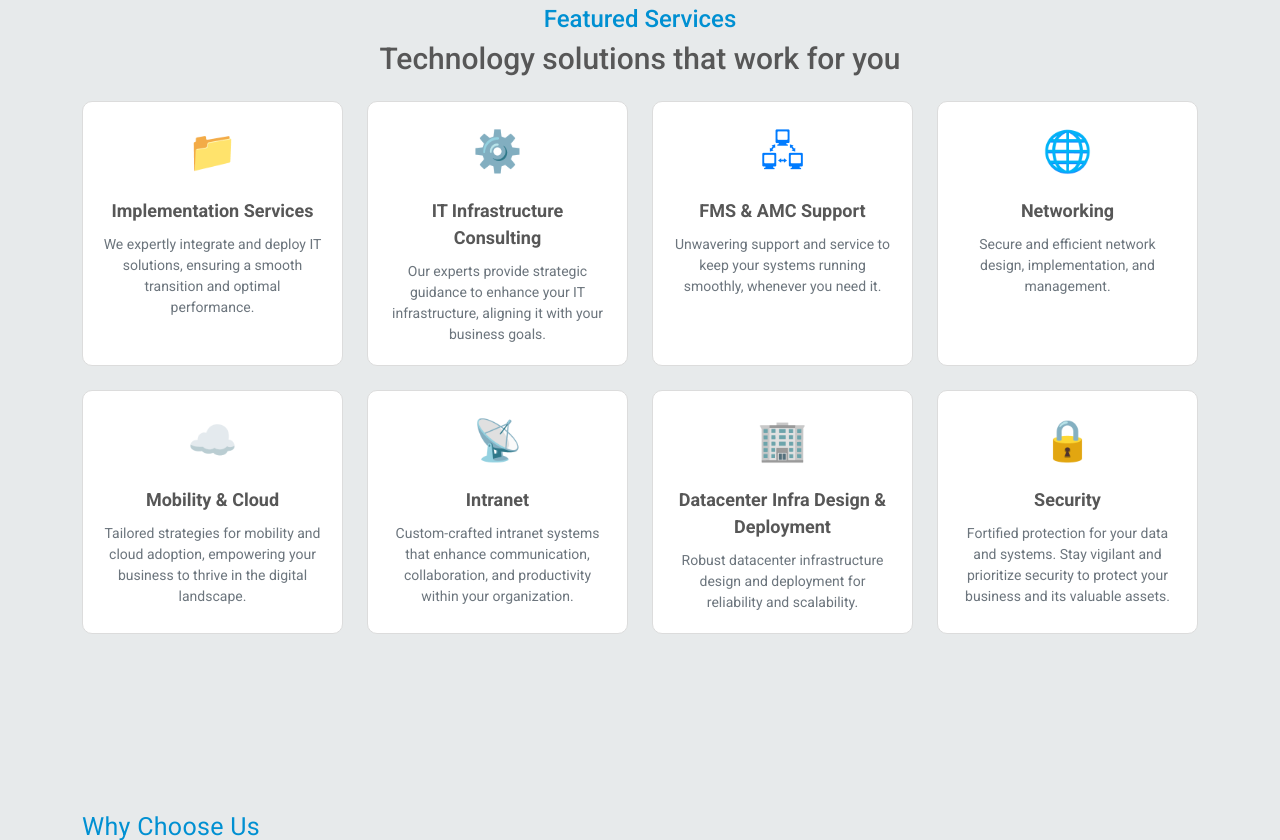
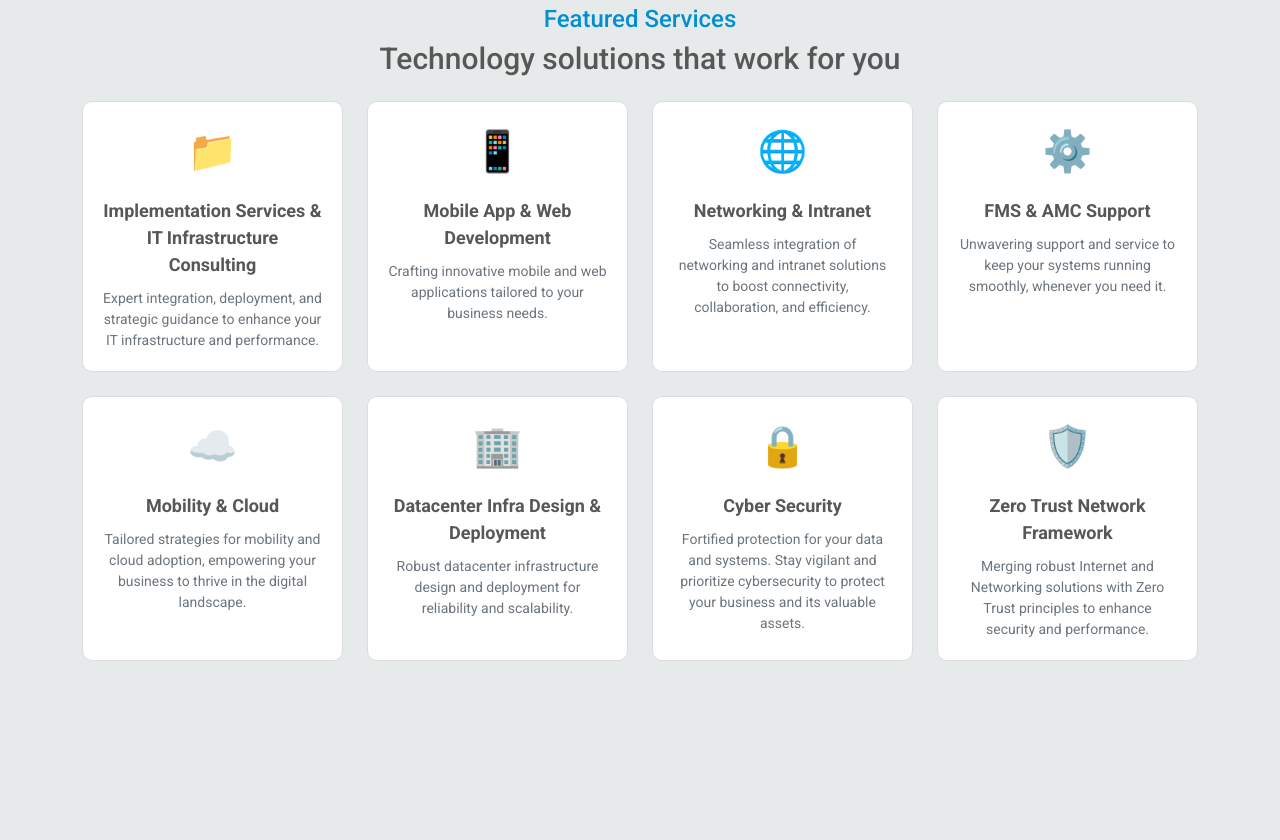
Before and after one commit to akanksha070191/GrandOrtusProduction, a Django app: page / in a window 1280 px wide. Shown: the part 1275-2115 px from the top of the page. Run offline with Django 5.2, Linux system fonts and the light colour scheme; some libraries are stand-ins or nearby versions.

Commit message:
change the service section and client

```diff
--- a/static/css/Style.css
+++ b/static/css/Style.css
@@ -758,6 +758,7 @@ h1{
 
 .feedback-card .feed_cont img {
     border-radius: 20px;
+    background-color: #000000;
 }
 
 .feed-div {
@@ -1077,6 +1078,7 @@ h1{
 .owl-carousel .item img {
     object-fit: contain;
 
+
 }
 
 .ourslider {
--- a/templates/main/index.html
+++ b/templates/main/index.html
@@ -252,103 +252,114 @@
       <h1>Technology solutions that work for you</h1>
 
       <div class="row row-cols-1 row-cols-md-2 row-cols-lg-4 g-4 py-4">
+
+        <!-- Implementation Services & IT Infrastructure Consulting -->
         <div class="col">
-          <div class="service-card" >
+          <div class="service-card">
             <div class="service-icon">📁</div>
             <div class="service-title">
-              <a href="{% url "ImplementationServices" %}">Implementation Services</a>
+              <a href="/Services/ImplementationAndConsulting.html">Implementation Services & IT Infrastructure Consulting</a>
             </div>
             <div class="service-text">
-              We expertly integrate and deploy IT solutions, ensuring a smooth transition and optimal performance.
+              Expert integration, deployment, and strategic guidance to enhance your IT infrastructure and performance.
             </div>
           </div>
         </div>
+
+        <!-- Mobile App & Web Development -->
+        <div class="col">
+          <div class="service-card">
+            <div class="service-icon">📱</div>
+            <div class="service-title">
+              <a href="/Services/MobileAndWebDevelopment.html">Mobile App & Web Development</a>
+            </div>
+            <div class="service-text">
+              Crafting innovative mobile and web applications tailored to your business needs.
+            </div>
+          </div>
+        </div>
+
+        <!-- Networking & Intranet -->
+        <div class="col">
+          <div class="service-card">
+            <div class="service-icon">🌐</div>
+            <div class="service-title">
+              <a href="/Services/NetworkingAndIntranet.html">Networking & Intranet</a>
+            </div>
+            <div class="service-text">
+              Seamless integration of networking and intranet solutions to boost connectivity, collaboration, and efficiency.
+            </div>
+          </div>
+        </div>
+
+        <!-- FMS & AMC Support -->
         <div class="col">
           <div class="service-card">
             <div class="service-icon">⚙️</div>
             <div class="service-title">
-              <a href="{% url "Infrastructure" %}">IT Infrastructure Consulting</a>
-            </div>
-            <div class="service-text">
-              Our experts provide strategic guidance to enhance your IT infrastructure, aligning it with your business
-              goals.
-            </div>
-          </div>
-        </div>
-        <div class="col">
-          <div class="service-card">
-            <div class="service-icon">🖧</div>
-            <div class="service-title">
-              <a href="{% url "FMSAndAMCSupport" %}">FMS & AMC Support</a>
+              <a href="/Services/FMSAndAMCSupport.html">FMS & AMC Support</a>
             </div>
             <div class="service-text">
               Unwavering support and service to keep your systems running smoothly, whenever you need it.
             </div>
           </div>
         </div>
-        <div class="col">
-          <div class="service-card">
-            <div class="service-icon">🌐</div>
-            <div class="service-title">
-              <a href="{% url "Networking" %}">Networking</a>
-            </div>
-            <div class="service-text">
-              Secure and efficient network design, implementation, and management.
-            </div>
-          </div>
-        </div>
+
+        <!-- Mobility & Cloud -->
         <div class="col">
           <div class="service-card">
             <div class="service-icon">☁️</div>
             <div class="service-title">
-              <a href="{% url "MobilityAndCloud" %}">Mobility & Cloud</a>
+              <a href="/Services/MobilityAndCloud.html">Mobility & Cloud</a>
             </div>
             <div class="service-text">
-              Tailored strategies for mobility and cloud adoption, empowering your business to thrive in the digital
-              landscape.
+              Tailored strategies for mobility and cloud adoption, empowering your business to thrive in the digital landscape.
             </div>
           </div>
         </div>
-        <div class="col">
-          <div class="service-card">
-            <div class="service-icon">📡</div>
-            <div class="service-title">
-              <a href="{% url "Internet" %}">Intranet</a>
-            </div>
-            <div class="service-text">
-              Custom-crafted intranet systems that enhance communication, collaboration, and productivity within your
-              organization.
-            </div>
-          </div>
-        </div>
+
+        <!-- Datacenter Infra Design & Deployment -->
         <div class="col">
           <div class="service-card">
             <div class="service-icon">🏢</div>
             <div class="service-title">
-              <a href="{% url "Datacenter" %}">Datacenter Infra Design & Deployment</a>
+              <a href="/Services/Datacenter.html">Datacenter Infra Design & Deployment</a>
             </div>
             <div class="service-text">
               Robust datacenter infrastructure design and deployment for reliability and scalability.
             </div>
           </div>
         </div>
+
+        <!-- Cyber Security -->
         <div class="col">
           <div class="service-card">
             <div class="service-icon">🔒</div>
             <div class="service-title">
-              <a href="{% url "Networking" %}">Security</a>
+              <a href="/Services/CyberSecurity.html">Cyber Security</a>
             </div>
             <div class="service-text">
-              Fortified protection for your data and systems. Stay vigilant and prioritize security to protect your
-              business and its valuable assets.
+              Fortified protection for your data and systems. Stay vigilant and prioritize cybersecurity to protect your business and its valuable assets.
             </div>
           </div>
         </div>
+
+        <div class="col">
+          <div class="service-card">
+            <div class="service-icon">🛡️</div>
+            <div class="service-title">
+              <a href="/Services/ZeroTrust.html">Zero Trust Network Framework</a>
+            </div>
+            <div class="service-text">
+              Merging robust Internet and Networking solutions with Zero Trust principles to enhance security and performance.
+            </div>
+          </div>
+        </div>
+
       </div>
+    </div>
+  </section>
 
-    </div>
-
-  </section>
 
 
   <!-- --Why Choose-- -->
@@ -438,10 +449,10 @@
   <section class="feedbacks-section py-lg-5 ">
     <div class="container">
       <h4 class="feed-title ">Clients Feedback</h4>
-      <div class="row justify-content-between align-items-center ">
+      <div class="row justify-content-between">
         <!-- Left Part (Text) -->
         <div class="col-lg-6 text-start">
-          <div class="feedbacks-text my-lg-3">
+          <div class="feedbacks-text mb-lg-3">
             <h1 class="feedbacks-heading my-lg-3">What Our Happy Customers Are Saying</h1>
             <p class="feedbacks-description">
               We value your opinion and strive to continuously improve our services to meet your needs.
@@ -461,7 +472,7 @@
               <div class="item">
                 <div class="feedback-card">
                   <div class="feed_cont">
-                    <img src="/static/images/slider.jpg" alt="Jane Doe">
+                    <img src="/static/images/Clients Feedback.png" alt="Jane Doe">
                   </div>
                   <div class="feed_div">
                     <h3>Ranjeet Kumar</h3>
@@ -482,7 +493,7 @@
               <div class="item">
                 <div class="feedback-card">
                   <div class="feed_cont">
-                    <img src="/static/images/slider.jpg" alt="Jane Doe">
+                    <img src="/static/images/Clients Feedback.png" alt="Jane Doe">
                   </div>
                   <div class="feed_div">
                     <h3>Ranjeet Kumar</h3>
@@ -503,7 +514,7 @@
               <div class="item">
                 <div class="feedback-card">
                   <div class="feed_cont">
-                    <img src="/static/images/slider.jpg" alt="Jane Doe">
+                    <img src="/static/images/Clients Feedback.png" alt="Jane Doe">
                   </div>
                   <div class="feed_div">
                     <h3>Ranjeet Kumar</h3>
@@ -524,7 +535,7 @@
               <div class="item">
                 <div class="feedback-card">
                   <div class="feed_cont">
-                    <img src="/static/images/slider.jpg" alt="Jane Doe">
+                    <img src="/static/images/Clients Feedback.png" alt="Jane Doe">
                   </div>
                   <div class="feed_div">
                     <h3>Ranjeet Kumar</h3>
@@ -757,7 +768,7 @@
 
         <!-- First Carousel (left-to-right) -->
         <div class="col-lg-6">
-          <h2 class="mb-4">Our Associations</h2>
+          <h2 class="mb-4">Our Clients</h2>
           <div class="owl-carousel owl-theme owl-left mb-4">
             <div class="item"> <img src="/static/images/ClientsImg/airtel.png" alt="Airtel"></div>
             <div class="item"><img src="/static/images/ClientsImg/amity.png" alt="Amity"></div>
```
Also changed, not shown: templates/main/CSR.html (+5 -5 lines), static/images/Clients Feedback.png (added).
